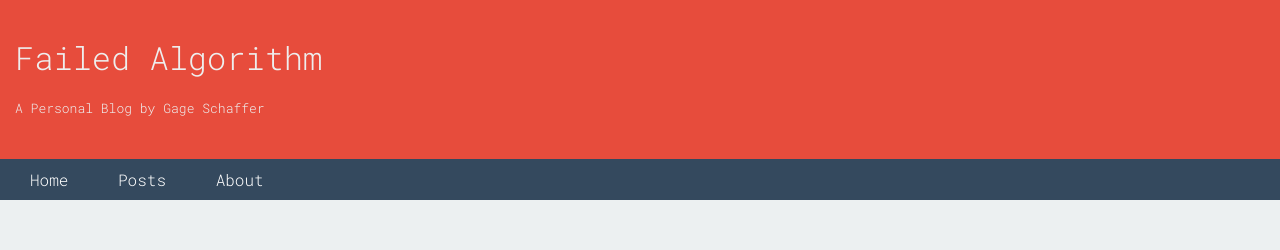
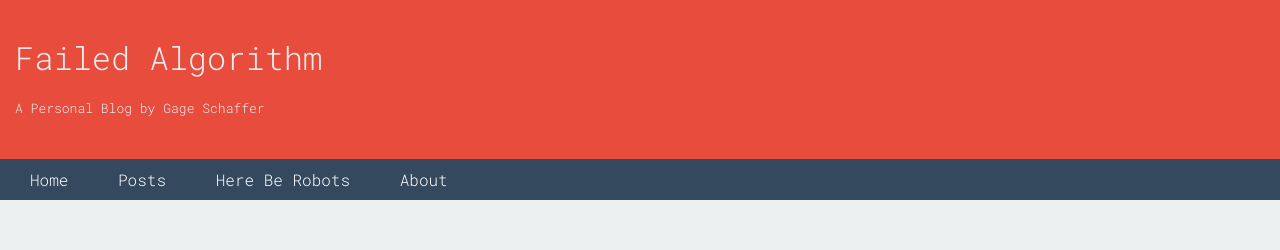
Before and after one commit to Gage-BCCA/failed-algorithm-generator, an Eleventy site: page index.html in a window 1280 px wide. Shown: the top 250 px of the page. Built offline with nearby package versions, Linux system fonts and the light colour scheme; Eleventy itself is replaced by a stand-in of ours; files that its build step writes are made by us from their sources; a web font is replaced by a local one.

Commit message:
Added link in nav bar for AI section

```diff
--- a/_includes/layout.html
+++ b/_includes/layout.html
@@ -26,6 +26,7 @@
     <nav>
       <a href="/">Home</a>
       <a href="/posts">Posts</a>
+      <a href="/robots">Here Be Robots</a>
       <a href="/about">About</a>
     </nav>
     <main>{{ content }}</main>
```
